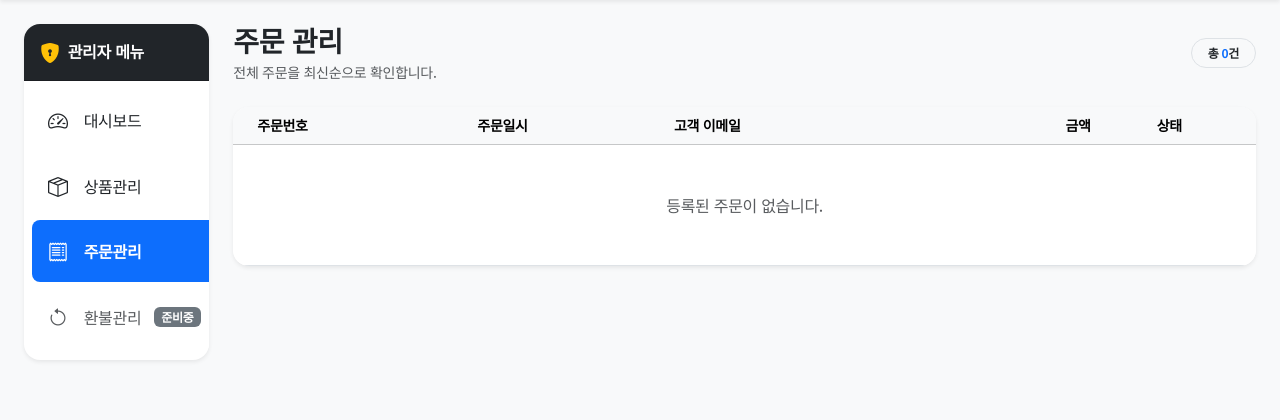
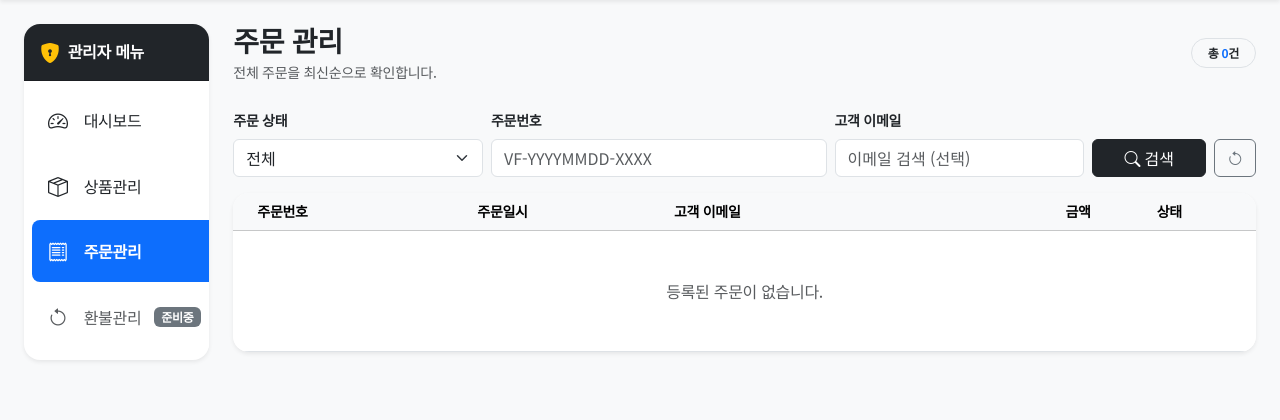
Before and after one commit to tgkimm/vibe-fashion, a Flask app: template app/templates/admin/orders.html in a window 1280 px wide. Shown: the part 57-477 px from the top of the page. Run offline with Flask 3, Linux system fonts and the light colour scheme; the template is opened without the code that fills it, so the values that code supplies are empty; some libraries are stand-ins or nearby versions; some web fonts are replaced.

Commit message:
feat: 관리자 주문 필터와 검색 추가

```diff
--- a/app/__init__.py
+++ b/app/__init__.py
@@ -211,18 +211,29 @@ def create_app():
         from flask import render_template
         from app.utils import get_supabase_admin_client, get_supabase_client
 
+        statuses = ("paid", "preparing", "shipped", "delivered", "refunded", "cancelled")
+        selected_status = request.args.get("status", "").strip().lower()
+        if selected_status not in statuses:
+            selected_status = ""
+        order_number_search = request.args.get("order_number", "").strip()
+        email_search = request.args.get("email", "").strip()
+
         admin_client = get_supabase_admin_client()
         db_client = admin_client or get_supabase_client()
         orders = []
 
         if db_client:
             try:
-                orders_res = (
-                    db_client.table("orders")
-                    .select("order_number, created_at, total_amount, payment_amount, status, profiles(email)")
-                    .order("created_at", desc=True)
-                    .execute()
+                query = db_client.table("orders").select(
+                    "order_number, created_at, total_amount, payment_amount, status, profiles(email)"
                 )
+                if selected_status:
+                    query = query.eq("status", selected_status.upper())
+                if order_number_search:
+                    query = query.ilike("order_number", f"%{order_number_search}%")
+                if email_search:
+                    query = query.ilike("profiles.email", f"%{email_search}%")
+                orders_res = query.order("created_at", desc=True).execute()
                 kst = timezone(timedelta(hours=9))
                 for order in orders_res.data or []:
                     created_at = order.get("created_at") or ""
@@ -245,7 +256,14 @@ def create_app():
             except Exception as e:
                 app.logger.warning(f"[관리자 주문 목록 조회 오류] {e}")
 
-        return render_template("admin/orders.html", orders=orders)
+        return render_template(
+            "admin/orders.html",
+            orders=orders,
+            statuses=statuses,
+            selected_status=selected_status,
+            order_number_search=order_number_search,
+            email_search=email_search,
+        )
 
     @app.route("/admin/products", defaults={"product_id": None}, methods=["GET", "POST"])
     @app.route("/admin/products/<product_id>", methods=["PATCH"])
--- a/app/templates/admin/orders.html
+++ b/app/templates/admin/orders.html
@@ -41,6 +41,36 @@
                 </span>
             </div>
 
+            <form method="get" action="{{ url_for('admin_orders') }}" class="row g-2 align-items-end mb-3">
+                <div class="col-12 col-sm-4 col-lg-3">
+                    <label for="status" class="form-label small fw-semibold">주문 상태</label>
+                    <select class="form-select" id="status" name="status">
+                        <option value="">전체</option>
+                        {% for status in statuses %}
+                        <option value="{{ status }}" {% if selected_status == status %}selected{% endif %}>{{ status }}</option>
+                        {% endfor %}
+                    </select>
+                </div>
+                <div class="col-12 col-sm-8 col-lg-4">
+                    <label for="order_number" class="form-label small fw-semibold">주문번호</label>
+                    <input type="search" class="form-control" id="order_number" name="order_number"
+                           value="{{ order_number_search }}" placeholder="VF-YYYYMMDD-XXXX">
+                </div>
+                <div class="col-12 col-sm-8 col-lg-3">
+                    <label for="email" class="form-label small fw-semibold">고객 이메일</label>
+                    <input type="search" class="form-control" id="email" name="email"
+                           value="{{ email_search }}" placeholder="이메일 검색 (선택)">
+                </div>
+                <div class="col-12 col-sm-4 col-lg-2 d-flex gap-2">
+                    <button type="submit" class="btn btn-dark flex-grow-1">
+                        <i class="bi bi-search me-1" aria-hidden="true"></i>검색
+                    </button>
+                    <a href="{{ url_for('admin_orders') }}" class="btn btn-outline-secondary" aria-label="필터 초기화" title="필터 초기화">
+                        <i class="bi bi-arrow-counterclockwise" aria-hidden="true"></i>
+                    </a>
+                </div>
+            </form>
+
             <div class="card border-0 shadow-sm rounded-4 overflow-hidden">
                 <div class="table-responsive">
                     <table class="table align-middle table-hover mb-0">
```
